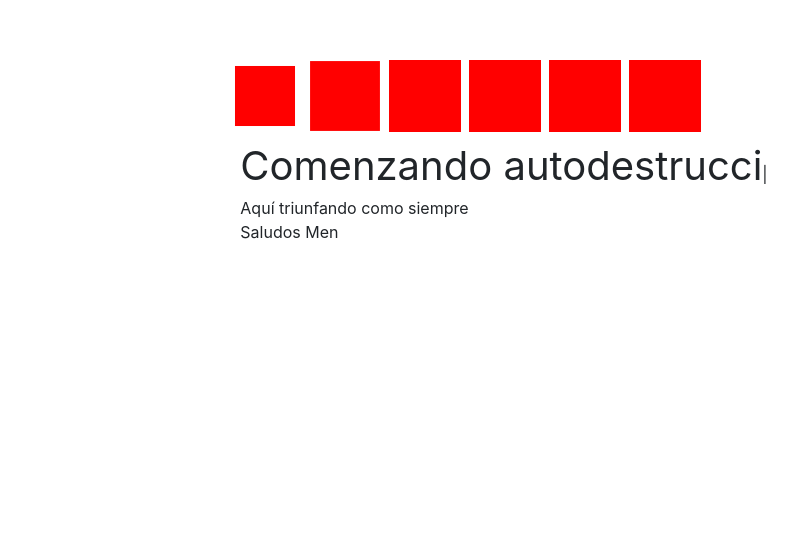
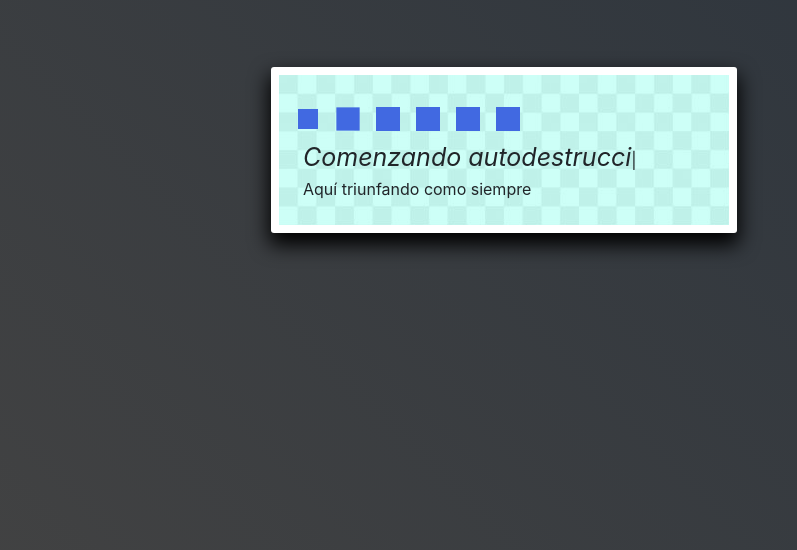
Before and after one commit to kua-as-exe/Auto-Editor-Program, a plain HTML site: page templateBuilder/index.html in a window 1280 px wide. Shown: the part 250-800 px from the top of the page, without its empty margins (136-933 px from the left). Drawn offline with nearby package versions, Linux system fonts and the light colour scheme.

Commit message:
Template Builder Upgraded
He añadido unas mejoras a la herramienta para visualizar las plantillas a la hora de crearlas

```diff
--- a/main.js
+++ b/main.js
@@ -3,7 +3,6 @@ Object.defineProperty(exports, "__esModule", { value: true });
 const Templates_1 = require("./src/Templates");
 Templates_1.writeTemplate({
     name: 'simpleText',
-    params: { 'title': 'New Year', 'subtitle': 'new life' },
 })
     .then((res) => { console.log(res); })
     .catch((err) => { console.log(err); });
--- a/main.ts
+++ b/main.ts
@@ -2,7 +2,6 @@ import { writeTemplate } from './src/Templates'
 
 writeTemplate({
     name: 'simpleText',
-    params: {'title': 'New Year', 'subtitle': 'new life'},
 })
 .then( (res) => { console.log(res); })
 .catch( (err) => {console.log(err)} );
--- a/src/Templates.ts
+++ b/src/Templates.ts
@@ -1,7 +1,6 @@
 import { readFileSync, writeFileSync, existsSync} from 'fs';
 import { Plugin, Template } from './Interfaces';
 import { PluginList } from './Declarations';
-import { Interface } from 'readline';
 
 let fileNumber = 0;
 
--- a/templateBuilder/index.html
+++ b/templateBuilder/index.html
@@ -8,32 +8,48 @@
 
     <style>
 
-body {
-    padding: 0;
-    margin: 0;
-    height: 100vh;
-    display: flex;
-    align-items: center;
-    justify-content: center;
-}
-
 .square {
-    width: 60px;
-    height: 60px;
+    width: 20px;
+    height: 20px;
     margin: 10px;
-    background-color:red;
+    background-color: royalblue;
 }
 
 #text{
-    font-size: 40px;
+    font-size: 25px;
+    font-style: oblique;
 }
 
 #bg {
-    padding: 2rem;
+    padding: 1.5rem;
+    background-color: rgba(160, 255, 239, 0.527);
+    width: 450px;
+    height: 150px;
 }
+            main {
+                width: 450px; height: 150px;
+                background-image: url(assets/transparentBG.jpg);
+            }
+            container{
+                box-shadow: 0px 10px 20px 2px black;
+                padding: 8px;
+                background: #ffffff;
+                border-radius: 3px;
+            }
+            body {
+                margin: 0;
+                padding: 0;
+                height: 100vh;
+                display: flex;
+                justify-content: center;
+                align-items: center;
+                background-image: linear-gradient(45deg, #434343 0%, #29323c 100%);
+            }
+
 
     </style>
 
+<container>
     <main>
 
 
@@ -49,12 +65,11 @@ body {
     <span id="text">Prueba exitosa</span>
     <br>
     <span>Aquí triunfando como siempre</span>
-    <br>
-    <span>Saludos Men</span>
 
 </div><script src="/reload/reload.js"></script>
 
     </main>
+</container>
 
     <script>
 
@@ -92,6 +107,7 @@ anime.timeline({
     duration: 250
 })
 
+setTimeout( ()=>{document.body.style.display = "flex";}, 100);
 
     </script>
 
--- a/templates/simpleText/simpleText.css
+++ b/templates/simpleText/simpleText.css
@@ -1,23 +1,18 @@
-body {
-    padding: 0;
-    margin: 0;
-    height: 100vh;
-    display: flex;
-    align-items: center;
-    justify-content: center;
-}
-
 .square {
-    width: 60px;
-    height: 60px;
+    width: 20px;
+    height: 20px;
     margin: 10px;
-    background-color:red;
+    background-color: royalblue;
 }
 
 #text{
-    font-size: 40px;
+    font-size: 25px;
+    font-style: oblique;
 }
 
 #bg {
-    padding: 2rem;
+    padding: 1.5rem;
+    background-color: rgba(160, 255, 239, 0.527);
+    width: 450px;
+    height: 150px;
 }
--- a/templates/simpleText/simpleText.json
+++ b/templates/simpleText/simpleText.json
@@ -1,3 +1,5 @@
 {
-    "plugins": ["anime.js", "bootstrap", "typed.js"]
+    "plugins": ["anime.js", "typed.js", "bootstrap"],
+    "width": "450px",
+    "heigth": "150px"
 }
```
Also changed, not shown: server.js (+23 -1 lines), server.ts (+23 -1 lines), templates/mainTemplate.html (+2 -0 lines), templates/simpleText/simpleText.html (+0 -2 lines), templateBuilder/assets/transparentBG.jpg (added), 1 other file.
